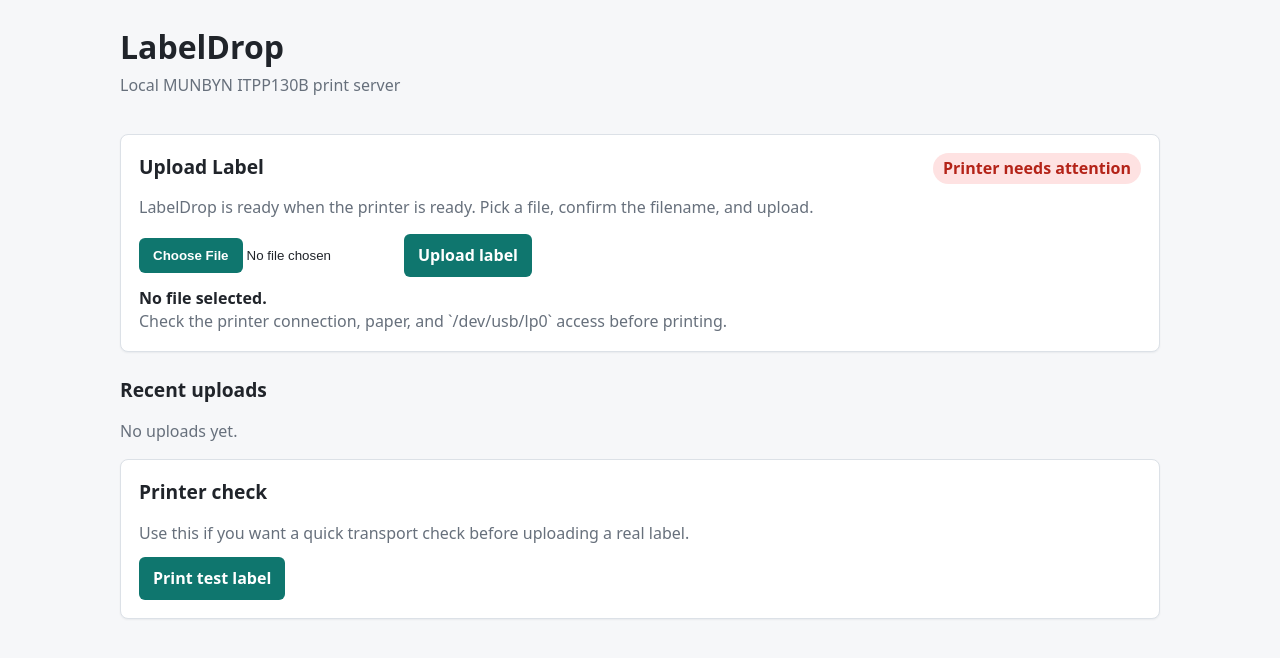
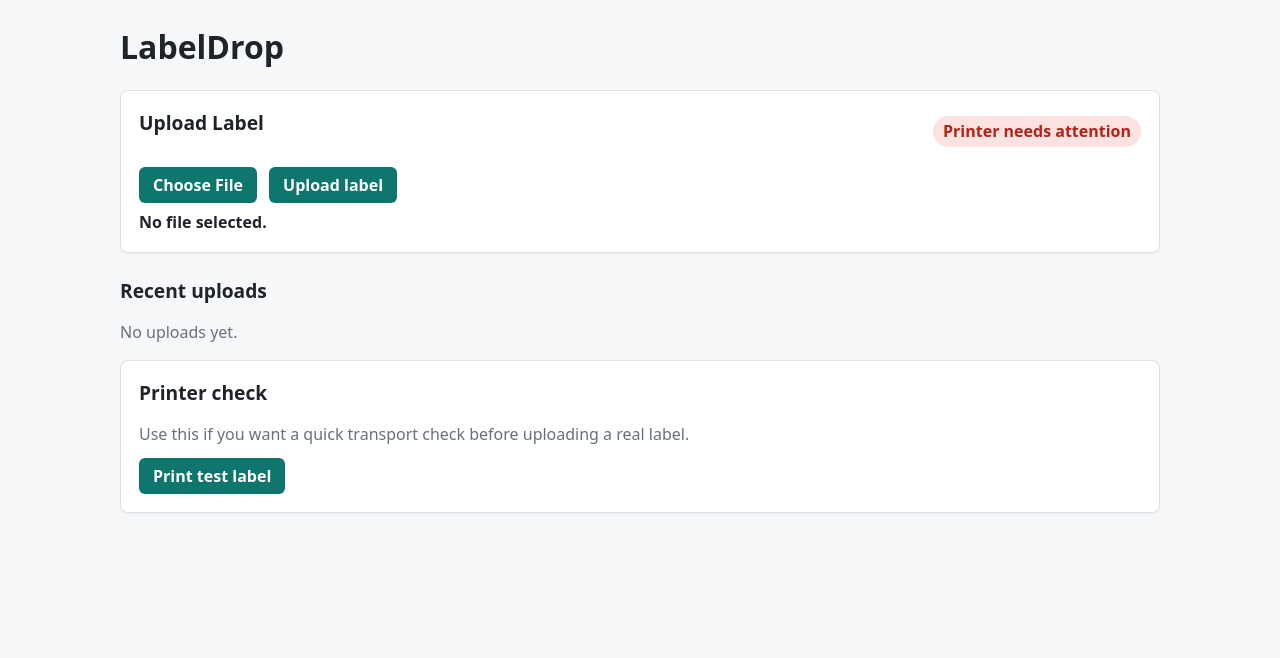
Before and after one commit to benleiber/labeldrop, a FastAPI app: page / in a window 1280 px wide. Shown: the top 658 px of the page. Run offline with FastAPI, Linux system fonts and the light colour scheme; parts of the project's set-up code (start-up, migrations or seed data) failed here and were passed over.

Commit message:
Simplify upload header and custom file picker

```diff
--- a/src/labeldrop/static/style.css
+++ b/src/labeldrop/static/style.css
@@ -32,7 +32,7 @@ body {
   align-items: center;
   justify-content: space-between;
   gap: 16px;
-  margin-bottom: 20px;
+  margin-bottom: 16px;
 }
 
 h1,
@@ -56,9 +56,7 @@ h3 {
   font-size: 1rem;
 }
 
-.topbar p,
 .empty,
-dd,
 .upload-meta p,
 .helper {
   color: var(--muted);
@@ -83,15 +81,10 @@ dd,
 
 .focus-header {
   display: flex;
-  align-items: start;
+  align-items: center;
   justify-content: space-between;
   gap: 16px;
   margin-bottom: 14px;
-}
-
-.focus-copy {
-  color: var(--muted);
-  margin-bottom: 0;
 }
 
 .status-line {
@@ -113,7 +106,7 @@ dd,
 }
 
 button,
-input::file-selector-button {
+.file-picker {
   border: 0;
   border-radius: 6px;
   background: var(--accent);
@@ -121,11 +114,13 @@ input::file-selector-button {
   cursor: pointer;
   font: inherit;
   font-weight: 700;
+  line-height: 1;
   padding: 10px 14px;
+  text-decoration: none;
 }
 
 button:hover,
-input::file-selector-button:hover {
+.file-picker:hover {
   filter: brightness(0.92);
 }
 
@@ -136,12 +131,21 @@ input::file-selector-button:hover {
   flex-wrap: wrap;
 }
 
+.upload-input {
+  height: 1px;
+  opacity: 0;
+  overflow: hidden;
+  pointer-events: none;
+  position: absolute;
+  width: 1px;
+}
+
 .helper {
   margin-bottom: 0;
 }
 
 .selected-file {
-  margin: 10px 0 0;
+  margin: 8px 0 0;
   color: var(--text);
   font-weight: 600;
   overflow-wrap: anywhere;
--- a/src/labeldrop/templates/index.html
+++ b/src/labeldrop/templates/index.html
@@ -11,7 +11,6 @@
       <header class="topbar">
         <div>
           <h1>LabelDrop</h1>
-          <p>Local MUNBYN ITPP130B print server</p>
         </div>
       </header>
 
@@ -24,26 +23,17 @@
 
       <section class="panel focus-panel">
         <div class="focus-header">
-          <div>
-            <h2>Upload Label</h2>
-            <p class="focus-copy">LabelDrop is ready when the printer is ready. Pick a file, confirm the filename, and upload.</p>
-          </div>
+          <h2>Upload Label</h2>
           <p class="status-line {% if printer.ready %}ready{% else %}not-ready{% endif %}">
             {% if printer.ready %}Printer ready{% else %}Printer needs attention{% endif %}
           </p>
         </div>
         <form class="upload-form" action="/upload" method="post" enctype="multipart/form-data">
-          <input id="upload-file" type="file" name="file" accept=".png,.pdf,image/png,application/pdf" required>
+          <input id="upload-file" class="upload-input" type="file" name="file" accept=".png,.pdf,image/png,application/pdf" required>
+          <label class="file-picker" for="upload-file">Choose File</label>
           <button type="submit">Upload label</button>
         </form>
         <p id="selected-file" class="selected-file" aria-live="polite">No file selected.</p>
-        <p class="helper">
-          {% if printer.ready %}
-            Accepts PNG or one-page label PDF. PDF uploads render page 1, rotate landscape to portrait, and generate a PNG preview.
-          {% else %}
-            Check the printer connection, paper, and `/dev/usb/lp0` access before printing.
-          {% endif %}
-        </p>
       </section>
 
       <section>
```
Also changed, not shown: tests/test_app.py (+1 -0 lines).
